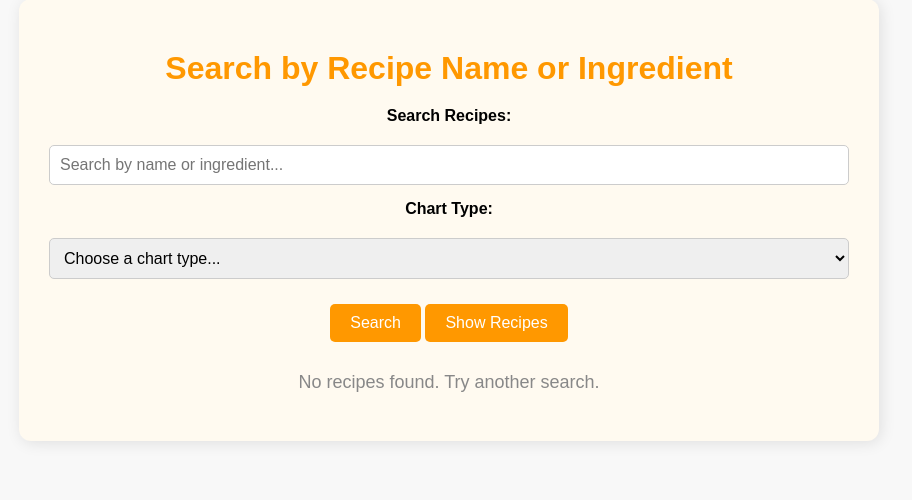
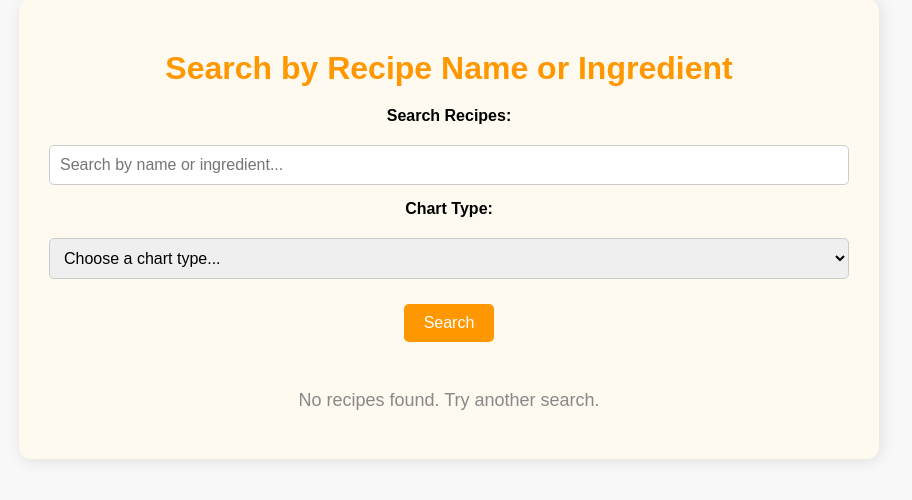
Before and after one commit to AmySikora/recipe-app, a Django app: page /records/ in a window 1280 px wide. Shown: the part 145-645 px from the top of the page, without its empty margins (191-1103 px from the left). Run offline with Django 4.2, Linux system fonts and the light colour scheme; the visitor is signed in with stand-in values (Sample User, id 1).

Commit message:
update to fix error

```diff
--- a/src/recipes/templates/recipes/records.html
+++ b/src/recipes/templates/recipes/records.html
@@ -95,24 +95,16 @@
         color: #888;
     }
 
-    /* Animation */
+    /* New toggle animation */
     #results-section {
         max-height: 0;
         overflow: hidden;
-        transition: max-height 0.4s ease;
+        transition: max-height 0.5s ease;
     }
 
     #results-section.show {
         max-height: 1500px;
     }
-
-    .hidden {
-    display: none;
-}
-.visible {
-    display: block;
-}
-
 </style>
 
 <div class="container">
@@ -128,14 +120,14 @@
 
         <div style="text-align: center;">
             <button type="submit" name="search" value="1">Search</button>
-            <button type="submit" name="show_all" value="1">Show Recipes</button>
+            {% if recipes_df %}
+            <button type="button" id="toggleResultsBtn">Show Recipes</button>
+            {% endif %}
         </div>
-
     </form>
 
-    <!-- Results Section (initially hidden unless searched or toggled) -->
-    <div id="results-section" class="{% if show_results %}visible{% else %}hidden{% endif %}">
-
+    <!-- Results Section (Toggle Display) -->
+    <div id="results-section" class="{% if recipes_df %}show{% endif %}">
         {% if recipes_df %}
             <h2>Results:</h2>
             <div class="result-table">
--- a/src/recipes/views.py
+++ b/src/recipes/views.py
@@ -38,25 +38,21 @@ def records(request):
     form = RecipeSearchForm(request.POST or None)
     recipes_df = None
     chart = None
-    show_results = False
     qs = Recipe.objects.none()
 
-    if request.method == 'POST':
-        if 'show_all' in request.POST:
+    if request.method == 'POST' and form.is_valid():
+        search_term = form.cleaned_data.get('search_term')
+        chart_type = form.cleaned_data.get('chart_type')
+
+        if search_term:
+            qs = Recipe.objects.filter(
+                name__icontains=search_term
+            ) | Recipe.objects.filter(
+                ingredients__icontains=search_term
+            )
+
+        else:
             qs = Recipe.objects.all()
-            show_results = True
-
-        elif form.is_valid() and 'search' in request.POST:
-            search_term = form.cleaned_data.get('search_term')
-            chart_type = form.cleaned_data.get('chart_type')
-
-            if search_term:
-                qs = Recipe.objects.filter(
-                    name__icontains=search_term
-                ) | Recipe.objects.filter(
-                    ingredients__icontains=search_term
-                )
-                show_results = True
 
         if qs.exists():
             data = []
@@ -73,17 +69,17 @@ def records(request):
                 labels.append(recipe.name)
 
             recipes_df = pd.DataFrame(data)
-            chart = get_chart(form.cleaned_data.get('chart_type'), recipes_df, labels=labels)
+            chart = get_chart(chart_type, recipes_df, labels=labels)
             recipes_df = recipes_df.to_html(escape=False)
 
     context = {
         'form': form,
         'recipes_df': recipes_df,
         'chart': chart,
-        'show_results': show_results,
     }
 
     return render(request, 'recipes/records.html', context)
+
 
 # Login View
 def login_view(request):
```
